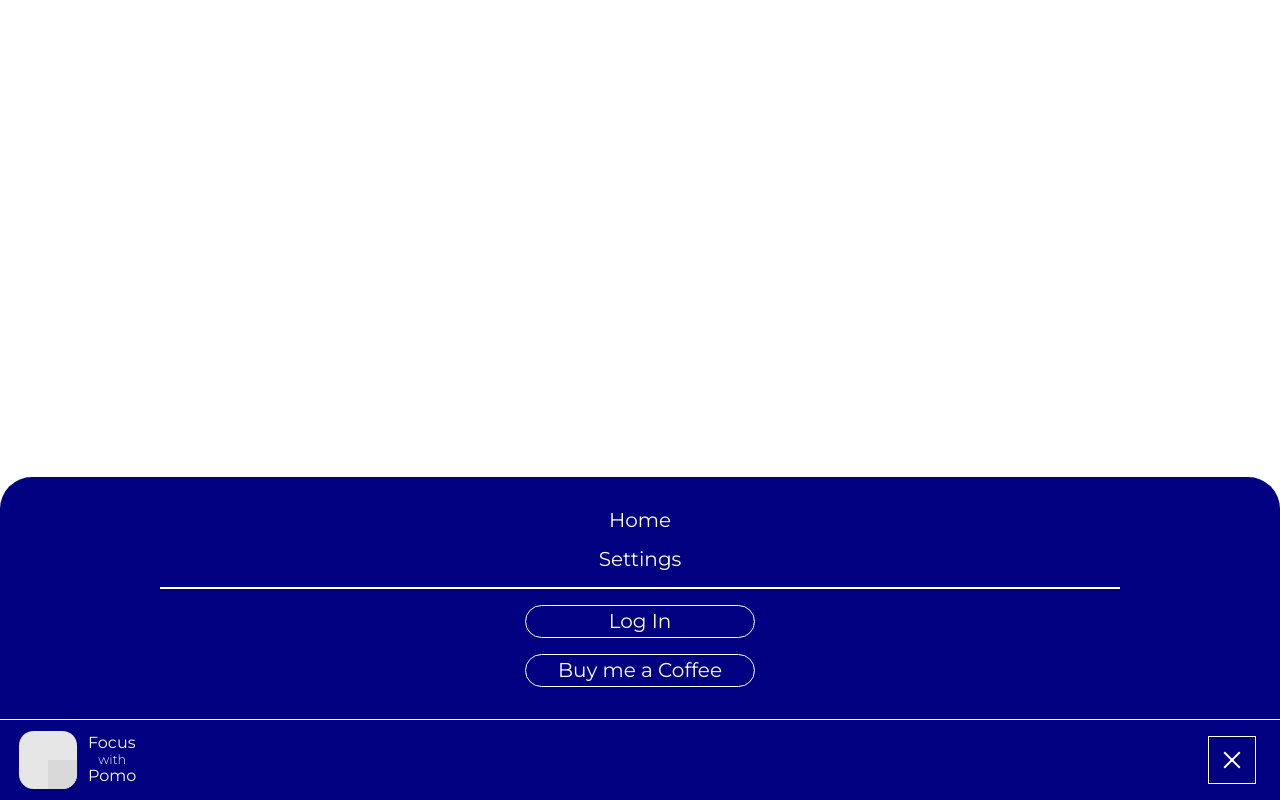
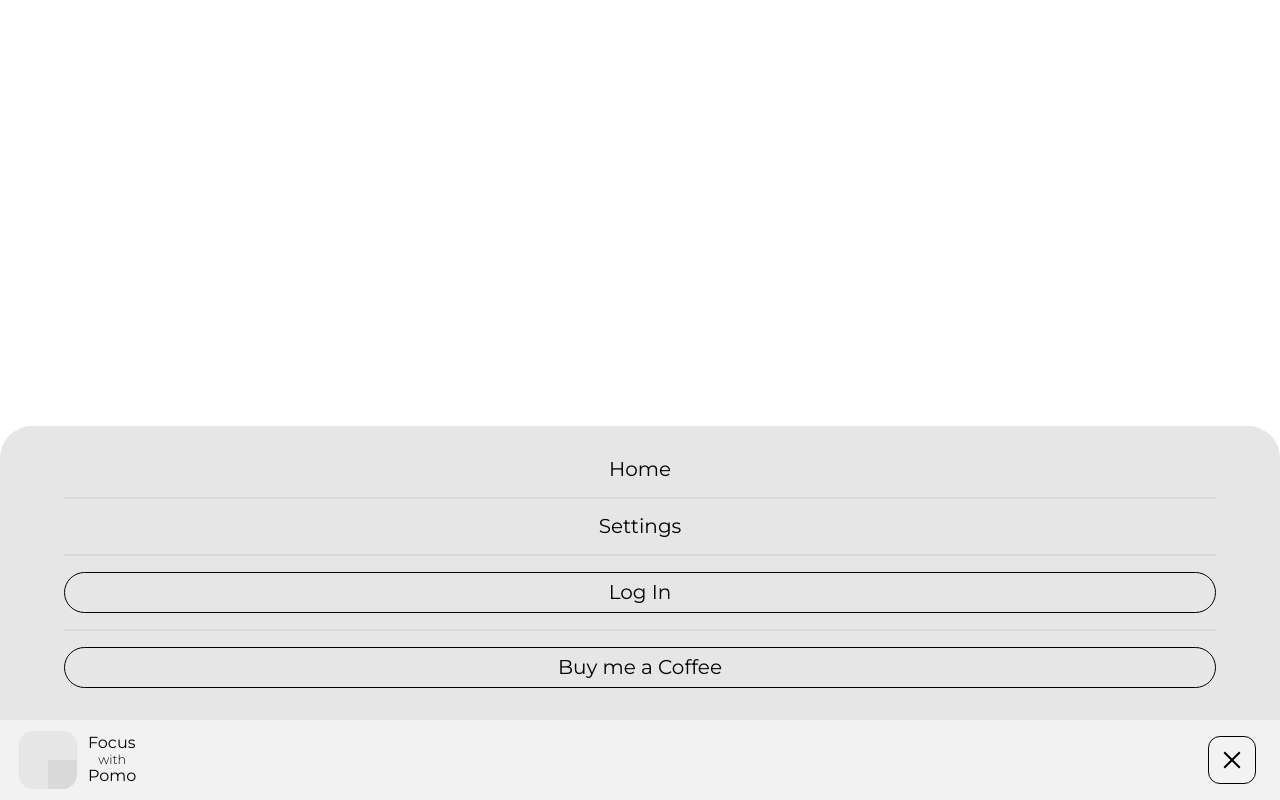
Before and after one commit to luis815/focus_with_pomo, a React (Vite) app: page / in a window 1280 px wide. Both pictures are taken after a click on the element 1232 px from the left and 760 px from the top of the page. Built offline with nearby package versions, Linux system fonts and the light colour scheme.

Commit message:
Navbar recolor and refactor

```diff
--- a/src/components/navbar.jsx
+++ b/src/components/navbar.jsx
@@ -16,21 +16,26 @@ export default () => {
 			<div
 				className={classNames({ directory: true, active: isHamburgerActive })}
 			>
-				<ul className="pages">
+				<ul>
 					<li>
-						<Link to="/" onClick={toggleHamburger}>Home</Link>
+						<Link to="/" onClick={toggleHamburger}>
+							Home
+						</Link>
 					</li>
 					<li>
-						<Link to="/settings" onClick={toggleHamburger}>Settings</Link>
-					</li>
-				</ul>
-				<span />
-				<ul className="actions">
-					<li>
-						<Link to="/" onClick={toggleHamburger}>Log In</Link>
+						<Link to="/settings" onClick={toggleHamburger}>
+							Settings
+						</Link>
 					</li>
 					<li>
-						<a href="#" target="_blank">Buy me a Coffee</a>
+						<Link to="/" onClick={toggleHamburger} className="button">
+							Log In
+						</Link>
+					</li>
+					<li>
+						<a href="#" target="_blank" className="button">
+							Buy me a Coffee
+						</a>
 					</li>
 				</ul>
 			</div>
--- a/src/styles/navbar.scss
+++ b/src/styles/navbar.scss
@@ -1,11 +1,20 @@
-$bar-bg: navy;
-$bar-color: white;
+$monochrome-0: #f2f2f2;
+$monochrome-1: #e6e6e6;
+$monochrome-2: #d9d9d9;
+$monochrome-3: #cccccc;
+
+$color-0: black;
+
+$bar-mobile-height: 4rem;
+
+$transition-duration: 0.25s;
+
+$bar-bg: #f2f2f2;
+$bar-color: black;
 $bar-height: 4rem;
 $bar-padding: 0.5rem 1rem;
 
-$burger-color: white;
-
-$transition-duration: 0.25s;
+$burger-color: black;
 
 nav {
 	position: fixed;
@@ -14,18 +23,23 @@ nav {
 	right: 0;
 
 	.directory {
-		background-color: $bar-bg;
-		color: $bar-color;
-		display: grid;
-		place-items: center;
-		padding: 2rem 0;
+		background-color: $monochrome-1;
+		color: $color-0;
+
+		display: flex;
+		flex-direction: column;
+
+		padding: 2rem 4rem;
 		border-top-left-radius: 2rem;
 		border-top-right-radius: 2rem;
+
 		transform: translateY(100%);
 		transition: all $transition-duration ease-in-out;
+		opacity: 0;
 
 		&.active {
 			transform: translateY(0);
+			opacity: 1;
 		}
 
 		ul {
@@ -33,68 +47,54 @@ nav {
 			padding: 0;
 			margin: 0;
 
-            li:not(:last-of-type) {
-                margin-bottom: 1rem;
-            }
-		}
-
-		.pages {
-			li {
-				a {
-					text-decoration: none;
-					color: $bar-color;
-					display: block;
-					text-align: center;
-                    font-size: 1.25rem;
-				}
-			}
-		}
-
-		span {
-			display: block;
-			height: 2px;
-			width: 100%;
-			margin: 1rem 0;
-			background-color: $burger-color;
-            width: 75%;
-		}
-
-		.actions {
 			li {
 				display: flex;
 				flex-direction: column;
 
+				&:not(:last-of-type)::after {
+					content: "";
+					display: block;
+					height: 2px;
+					background-color: $monochrome-2;
+					margin: 1rem 0;
+				}
+
 				a {
-                    text-decoration: none;
-                    text-align: center;
-					padding: 0.25rem 2rem;
+					text-decoration: none;
+					text-align: center;
+					font-size: 1.25rem;
+					color: $color-0;
+					display: block;
+				}
+
+				a.button {
 					background-color: transparent;
-					color: $bar-color;
-					border: 1px solid $burger-color;
+					border: 1px solid $color-0;
 					border-radius: 99rem;
-                    font-size: 1.25rem;
+					padding: 0.5rem 0;
 				}
 			}
 		}
 	}
 
 	.bar {
-		background-color: $bar-bg;
-		color: white;
-		height: $bar-height;
+		background-color: $monochrome-0;
+		color: $color-0;
+
+		height: $bar-mobile-height;
+		padding: 0.5rem 1rem;
+
 		display: flex;
 		flex-direction: row;
-		padding: $bar-padding;
 		position: relative;
-		border-top: 1px solid $burger-color;
 
 		.brand {
 			display: flex;
 			flex-direction: row;
 
-            img {
-                height: 100%;
-            }
+			img {
+				height: 100%;
+			}
 
 			.text {
 				display: flex;
@@ -113,7 +113,8 @@ nav {
 		.burger {
 			aspect-ratio: 1;
 			margin: 0.5rem 0.5rem 0.5rem auto;
-			border: 1px solid $burger-color;
+			border: 1px solid $color-0;
+			border-radius: 0.75rem;
 
 			position: relative;
 
@@ -127,7 +128,7 @@ nav {
 			span::after {
 				height: 2px;
 				position: absolute;
-				background-color: $burger-color;
+				background-color: $color-0;
 				transition: all $transition-duration ease-in-out;
 			}
 
```
